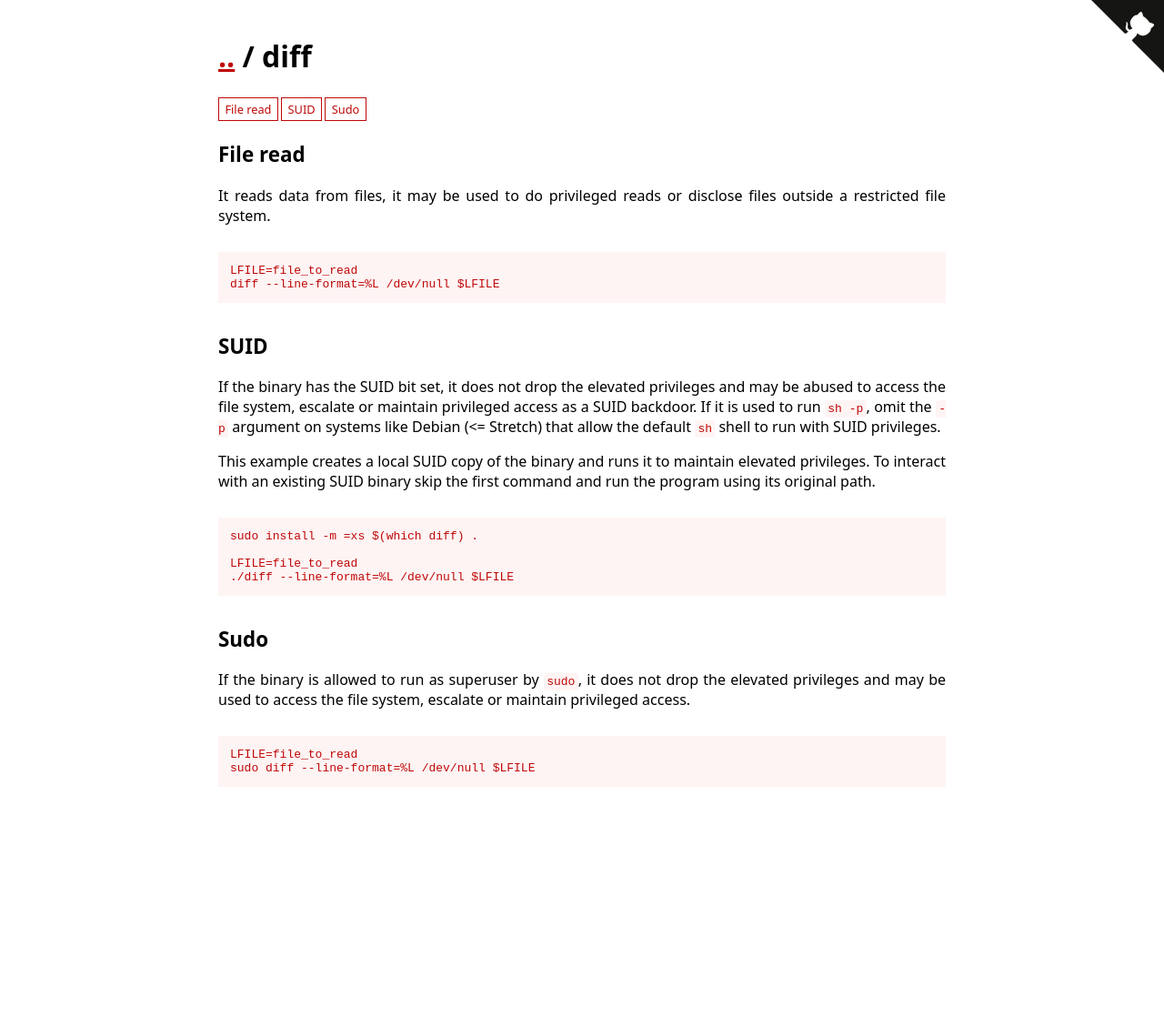
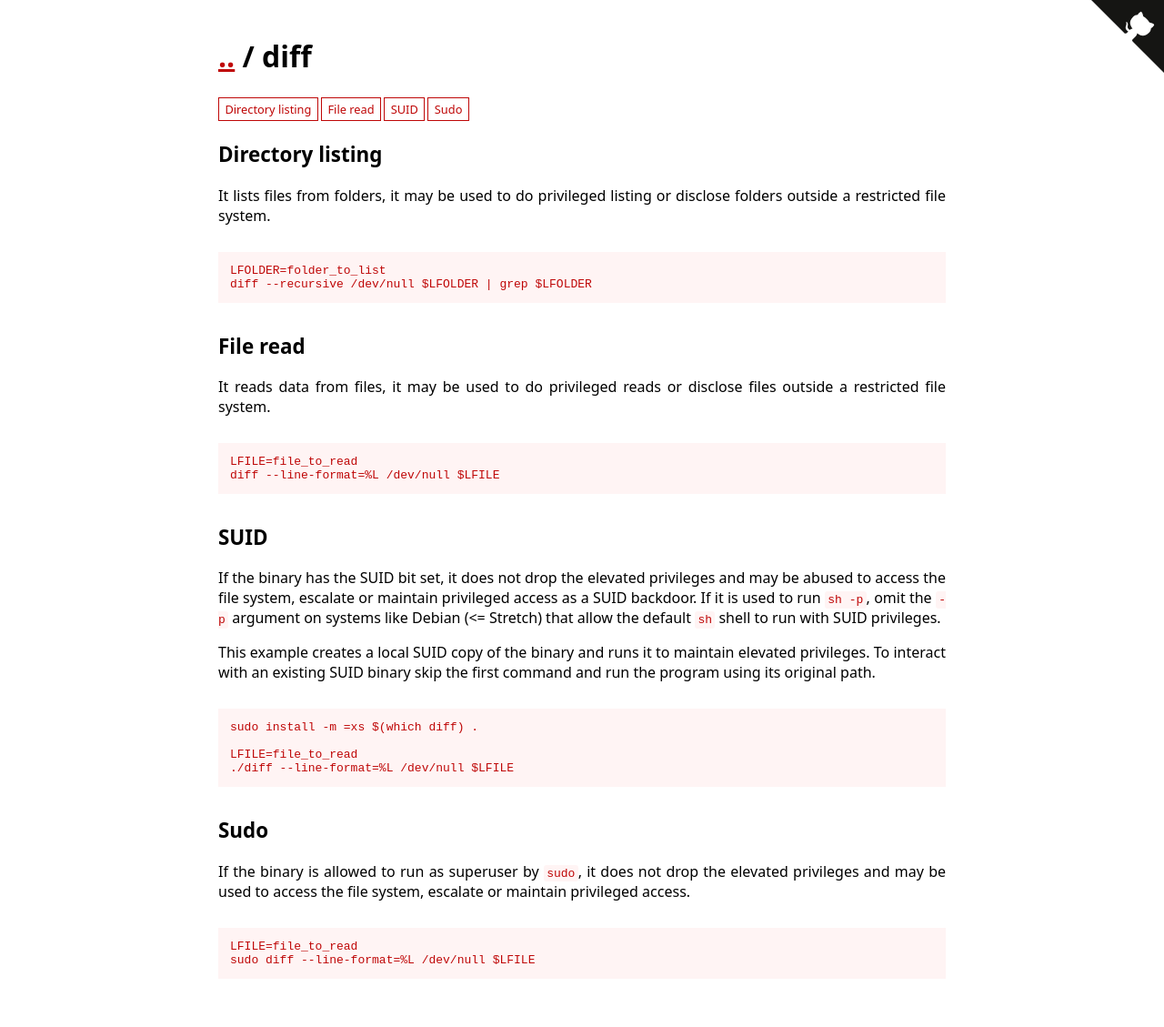
Before and after one commit to GTFOBins/GTFOBins.github.io, a Jekyll site: the page built from _gtfobins/diff.md, in a window 1280 px wide. Shown: the whole page at 91% size. Built offline with Jekyll 4.4.1, drawn with Linux system fonts in a browser that asks for light colours; before the commit the page ends 918 px from its top, so only the background shows below that.

Commit message:
added directory_listing function of diff

```diff
--- a/_data/functions.yml
+++ b/_data/functions.yml
@@ -20,6 +20,10 @@ non-interactive-reverse-shell:
 bind-shell:
   label: Bind shell
   description: It can bind a shell to a local port to allow remote network access.
+
+directory-listing:
+  label: Directory listing
+  description: It lists files from folders, it may be used to do privileged listing or disclose folders outside a restricted file system.
 
 non-interactive-bind-shell:
   label: Non-interactive bind shell
--- a/_gtfobins/diff.md
+++ b/_gtfobins/diff.md
@@ -12,4 +12,8 @@ functions:
     - code: |
         LFILE=file_to_read
         sudo diff --line-format=%L /dev/null $LFILE
+  directory-listing:
+    - code: |
+        LFOLDER=folder_to_list
+        diff --recursive /dev/null $LFOLDER | grep $LFOLDER
 ---
```
